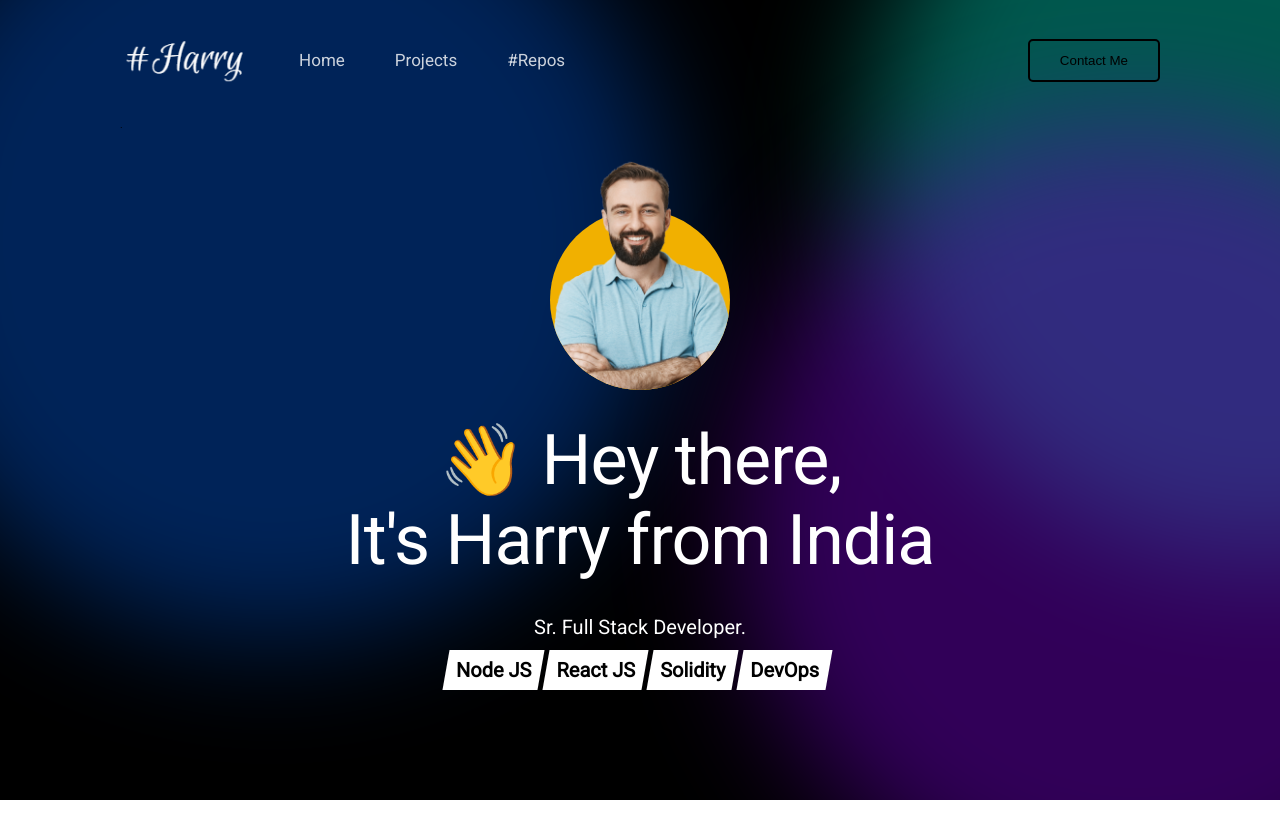
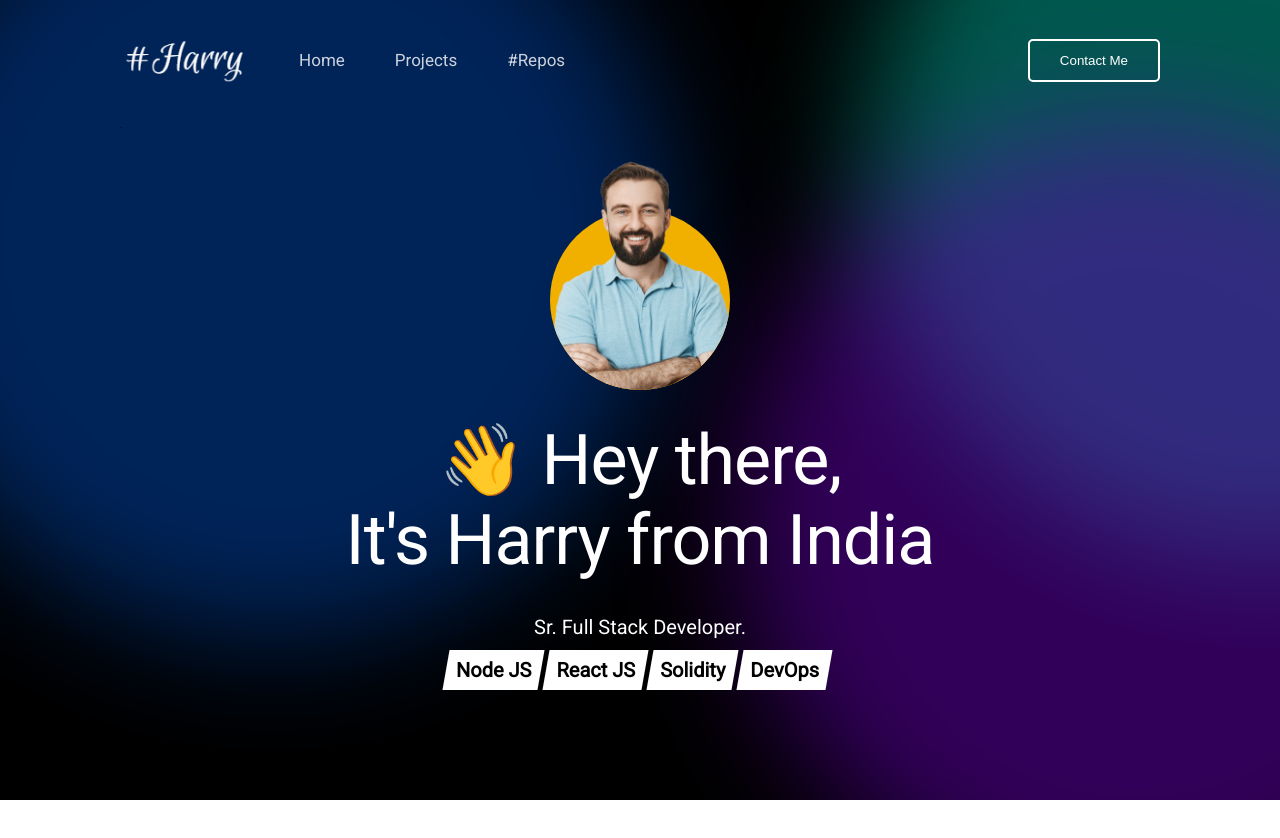
Before and after one commit to harrybasra95/portfolio, a React app: page / in a window 1280 px wide. Shown: the top 838 px of the page. Before the commit the page ends 800 px from the top, so only its background shows below. Built offline with nearby package versions, Linux system fonts and the light colour scheme.

Commit message:
feat: added useScroll hook Added the config to change header view acc to the scroll position

```diff
--- a/src/App.jsx
+++ b/src/App.jsx
@@ -1,7 +1,9 @@
 import React from 'react';
-import ReactDOM from 'react-dom';
+import { createRoot } from 'react-dom/client';
 import Router from './Routes';
 import '@fontsource/roboto';
 import './App.scss';
 
-ReactDOM.render(<Router />, document.getElementById('root'));
+const container = document.getElementById('root');
+const root = createRoot(container);
+root.render(<Router />);
--- a/src/App.scss
+++ b/src/App.scss
@@ -1,4 +1,5 @@
 @import './Reset.scss';
 body {
      font-family: 'Roboto';
+     min-height: 200vh;
 }
--- a/src/Components/Header/Header.jsx
+++ b/src/Components/Header/Header.jsx
@@ -2,11 +2,19 @@ import React from 'react';
 import LogoImg from 'Images/logo.png';
 import './Header.scss';
 import Button from '../Button/Button';
+import useScrollPosition from 'Hooks/useScrollPosition';
+import cn from 'classnames';
 
 const Header = () => {
+     const scrollPosition = useScrollPosition();
+     const scrollCheck = scrollPosition > 20;
      return (
           <header>
-               <div className="header ">
+               <div
+                    className={cn('header ', {
+                         'header-white': scrollCheck,
+                    })}
+               >
                     <div className="header-left-container">
                          <div className="logo-container">
                               <img src={LogoImg} alt="" />
@@ -18,7 +26,10 @@ const Header = () => {
                          </div>
                     </div>
                     <div className="header-right-container">
-                         <Button type={'black'} title="Contact Me" />
+                         <Button
+                              type={scrollCheck ? 'black' : 'white'}
+                              title="Contact Me"
+                         />
                     </div>
                </div>
                <div className="header-space"></div>
--- a/src/Components/Header/Header.scss
+++ b/src/Components/Header/Header.scss
@@ -5,6 +5,7 @@ $header-height: 12rem;
      height: $header-height;
 }
 .header {
+     z-index: 5000;
      height: $header-height;
      position: fixed;
      left: 0px;
@@ -59,7 +60,7 @@ $header-height: 12rem;
 }
 .header-white {
      background-color: rgba($white, 1);
-     height: 10rem;
+     height: 8rem;
      .logo-container {
           img {
                -webkit-filter: invert(100%);
--- /dev/null
+++ b/src/Hooks/useScrollPosition.js
@@ -0,0 +1,17 @@
+import { useState, useEffect } from 'react';
+
+const useScrollPosition = () => {
+     const [scrollPosition, setScrollPosition] = useState(0);
+
+     useEffect(() => {
+          const updatePosition = () => {
+               setScrollPosition(window.pageYOffset);
+          };
+          window.addEventListener('scroll', updatePosition);
+          return () => window.removeEventListener('scroll', updatePosition);
+     }, []);
+
+     return scrollPosition;
+};
+
+export default useScrollPosition;
--- a/webpack.config.js
+++ b/webpack.config.js
@@ -40,6 +40,7 @@ module.exports = {
                Content: path.resolve(__dirname, './src/Content'),
                Layouts: path.resolve(__dirname, './src/Layouts'),
                Images: path.resolve(__dirname, './src/Assets/Images'),
+               Hooks: path.resolve(__dirname, './src/Hooks'),
           },
           extensions: ['.jsx', '.ts', '.js'],
      },
```
